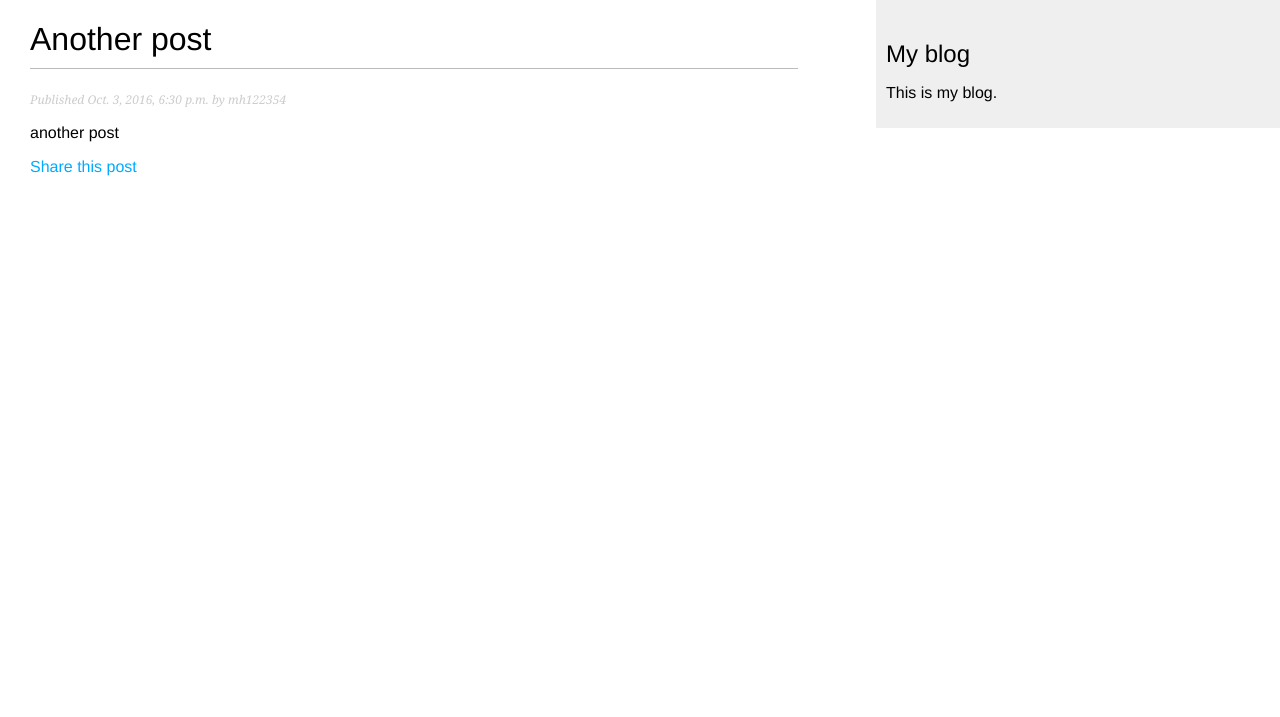
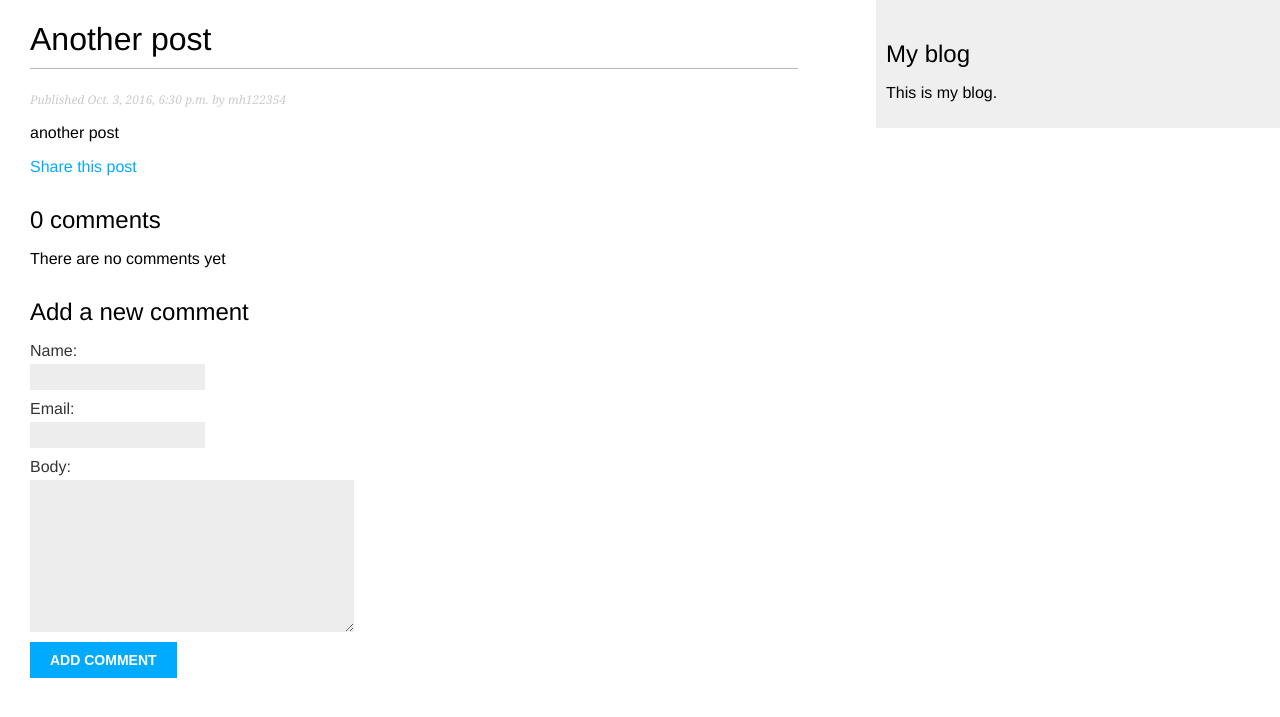
Before and after one commit to habibmichael/Simple-Blog, a Django app: a page that uses blog/templates/blog/post/detail.html in a window 1280 px wide. Shown: the top 717 px of the page. Run offline with Django 3.2, Linux system fonts and the light colour scheme; data comes from the database, SQL or seed files in the repository; both versions use the stored data as it was after the commit.

Commit message:
Add email settings smtp for gmail, Create model, view and template for comments

```diff
--- a/blog/forms.py
+++ b/blog/forms.py
@@ -1,4 +1,5 @@
 from django import forms
+from .models import Comment
 
 class EmailPostForm(forms.Form):
     name = forms.CharField(max_length=25)
@@ -6,3 +7,8 @@ class EmailPostForm(forms.Form):
     to = forms.EmailField()
     comments = forms.CharField(required=False,
                                widget=forms.Textarea)
+
+class CommentForm(forms.ModelForm):
+    class Meta:
+        model = Comment
+        fields = ('name','email','body')
--- a/blog/models.py
+++ b/blog/models.py
@@ -2,7 +2,6 @@ from django.db import models
 from django.utils import timezone
 from django.contrib.auth.models import User
 from django.core.urlresolvers import reverse
-
 
 
 #Custom Model Manager for querying by published posts
@@ -43,8 +42,25 @@ class Post(models.Model):
                              self.slug])
 
 
+
     class Meta:
         ordering=('-publish',)
 
-        def __str__(self):
-            return self.title
+    def __str__(self):
+        return self.title
+
+
+class Comment(models.Model):
+    post = models.ForeignKey(Post, related_name="comments")
+    name = models.CharField(max_length=80)
+    email = models.EmailField()
+    body = models.TextField()
+    created = models.DateTimeField(auto_now_add=True)
+    updated = models.DateTimeField(auto_now=True)
+    active = models.BooleanField(default=True)
+
+    class Meta:
+        ordering=('created',)
+
+    def __str__(self):
+        return 'Comment by {} on {}'.format(self.name,self.post)
--- a/blog/templates/blog/post/detail.html
+++ b/blog/templates/blog/post/detail.html
@@ -3,10 +3,35 @@
 {% block title %}{{ post.title }}{% endblock %}
 
 {% block content %}
+
     <h1>{{ post.title }}</h1>
     <p class="date">Published {{ post.publish }} by {{ post.author }}</p>
     {{ post.body|linebreaks }}
     <p>
     <a href = "{% url "blog:post_share" post.id %}"> Share this post</a>
     </p>
+     {%  with comments.count as total_comments %}
+        <h2> {{ total_comments }} comment{{ total_comments| pluralize }}</h2>
+    {% endwith %}
+        {% for comment in comments %}
+        <div class = "comment">
+        <p class = "info">
+            Comment {{ forloop.counter }} by {{ comment.name }}
+            {{ comment.created }}
+        </p>
+        {{ comment.body|linebreaks }}
+        </div>
+    {% empty %}
+    <p> There are no comments yet</p>
+    {% endfor %}
+    {% if new_comment %}
+        <h2>Your comment has been added.</h2>
+    {% else %}
+        <h2>Add a new comment</h2>
+    <form action="." method="post">
+        {{ comment_form.as_p }}
+        {% csrf_token %}
+        <p><input type ="submit" value ="Add comment"></p>
+    </form>
+    {% endif %}
 {% endblock %}
--- a/blog/views.py
+++ b/blog/views.py
@@ -2,9 +2,9 @@ from django.shortcuts import render, get_object_or_404
 from django.core.paginator import Paginator,EmptyPage,\
     PageNotAnInteger
 from django.views.generic import ListView
-from .forms import EmailPostForm
 from django.core.mail import send_mail
-from .models import Post
+from .models import Post,Comment
+from .forms import EmailPostForm,CommentForm
 
 # Create your views here.
 class PostListView(ListView):
@@ -38,9 +38,26 @@ def post_detail(request,year,month,day,post):
                              publish__year=year,
                              publish__month=month,
                              publish__day=day)
+    #List of active comments for this post
+    comments = post.comments.filter(active=True)
+
+    if request.method=='POST':
+        #a comment was posted
+        comment_form = CommentForm(data=request.POST)
+        if comment_form.is_valid():
+            #Create comment object but don't save to databse yet
+            new_comment = comment_form.save(commit=False)
+            #Assign current post to the comment
+            new_comment.post=post
+            #Save to database
+            new_comment.save()
+    else:
+        comment_form=CommentForm()
     return render(request,
                   'blog/post/detail.html',
-                  {'post':post})
+                  {'post':post,
+                   'comments':comments,
+                   'comment_form':comment_form})
 
 #View for form
 def post_share(request,post_id):
--- a/mysite/settings.py
+++ b/mysite/settings.py
@@ -96,6 +96,11 @@ USE_L10N = True
 
 USE_TZ = True
 
+EMAIL_HOST = 'smtp.gmail.com'
+EMAIL_HOST_USER='michaelhabib1868@gmail.com'
+EMAIL_PORT=587
+EMAIL_USE_TLS=True
+
 
 # Static files (CSS, JavaScript, Images)
 # https://docs.djangoproject.com/en/1.8/howto/static-files/
```
Also changed, not shown: blog/admin.py (+8 -1 lines), blog/migrations/0002_comment.py (added), blog/migrations/0003_comment_updated.py (added), db.sqlite3.
